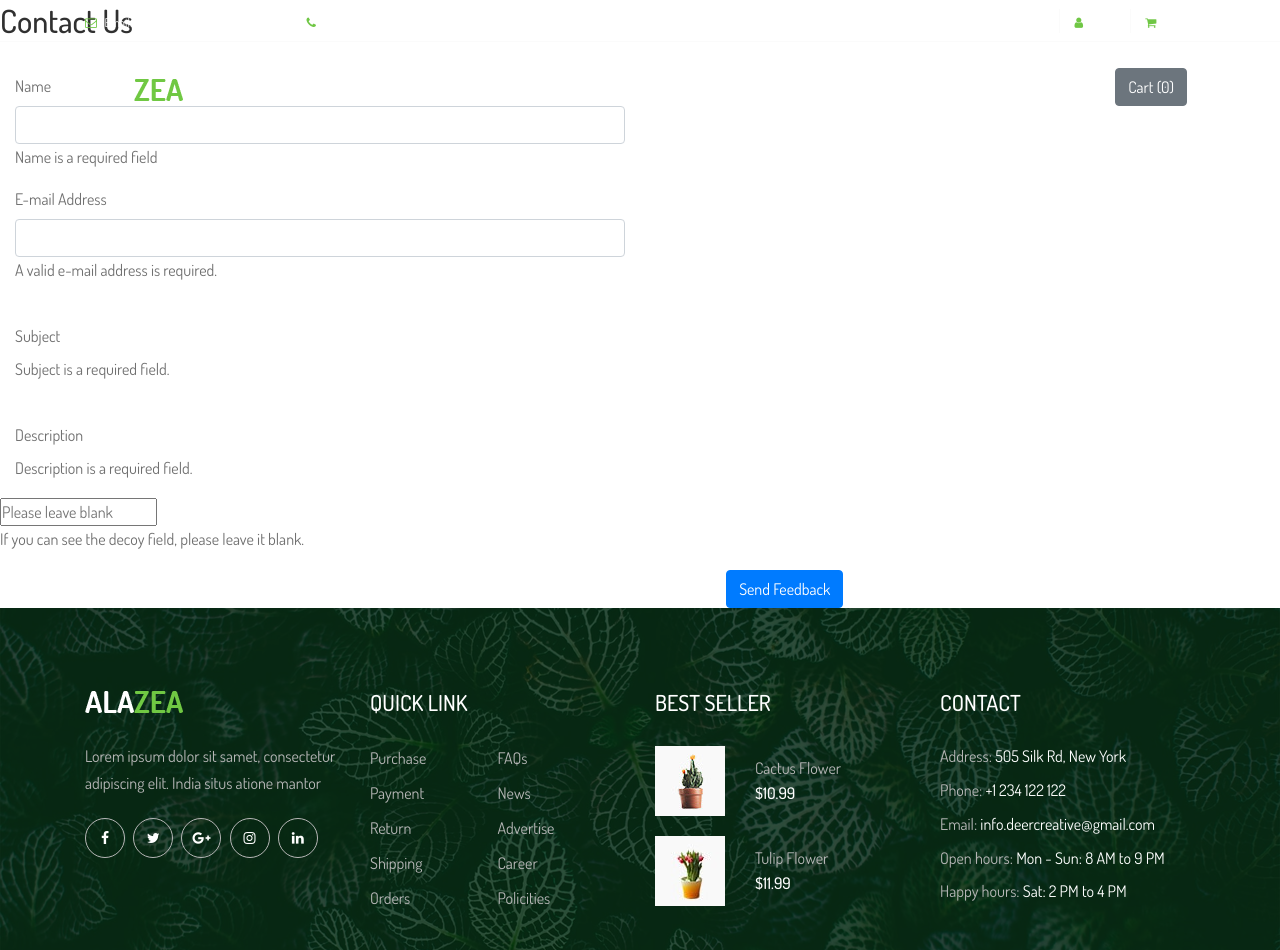
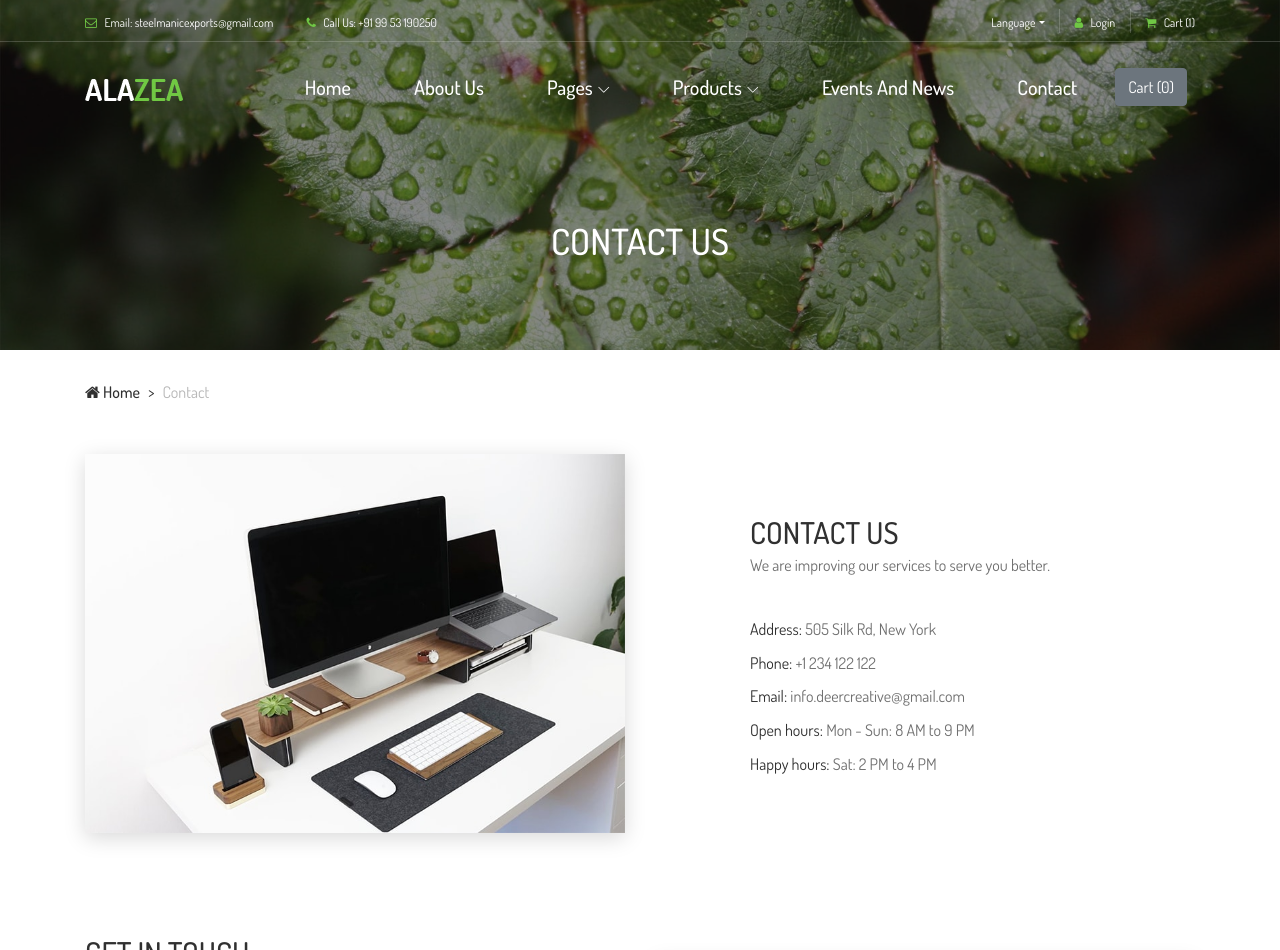
Before and after one commit to anay-jain/SteelManic, a Django app: template mainview/templates/contact.html in a window 1280 px wide. Shown: the top 950 px of the page. Run offline with Django 3.2, Linux system fonts and the light colour scheme; the template is opened without the code that fills it, so the values that code supplies are empty; some libraries are stand-ins or nearby versions; some web fonts are replaced.

Commit message:
created contact model and implemented func

```diff
--- a/mainview/admin.py
+++ b/mainview/admin.py
@@ -1,4 +1,5 @@
 from django.contrib import admin
-from .models import Item
+from .models import Item , Query
 
 admin.site.register(Item)
+admin.site.register(Query)
--- a/mainview/templates/contact.html
+++ b/mainview/templates/contact.html
@@ -1,73 +1,130 @@
-{% extends "base.html" %}
+{% extends 'base.html'  %}
+{% block content %}
+    <!-- ##### Breadcrumb Area Start ##### -->
+    <div class="breadcrumb-area">
+        <!-- Top Breadcrumb Area -->
+        <div class="top-breadcrumb-area bg-img bg-overlay d-flex align-items-center justify-content-center" style="background-image: url(img/bg-img/24.jpg);">
+            <h2>Contact US</h2>
+        </div>
 
-{% block title %}Contact Us{% endblock %}
-
-{% block css %}
-    <style>
-        .form-group .help-block {
-            display: none;
-        }
-        .form-group.has-error .help-block {
-            display: block;
-        }
-        input[name='decoy'],
-        p.decoy {
-            display: none !important;
-        }
-
-    </style>
-{% endblock %}
-
-{% block content %}
-    <div class="contact_us_form">
-        <h2 class="title">Contact Us</h2>
-        <br />
-        <form action="." method="post" name="feedback" class="form-horizontal">{% csrf_token %}
-            <div class="form-group {% if form.name.errors %}has-error{% endif %}">
-                <label for="name" class="col-sm-2 control-label">Name</label>
-                <div class="col-sm-6">
-                    <input type="text" name="name" class="form-control"
-                    value="{% if form.data.name %}{{form.data.name}}{% else %}{{form.initial.name}}{% endif %}" />
-                    <p class="help-block">Name is a required field</p>
+        <div class="container">
+            <div class="row">
+                <div class="col-12">
+                    <nav aria-label="breadcrumb">
+                        <ol class="breadcrumb">
+                            <li class="breadcrumb-item"><a href="#"><i class="fa fa-home"></i> Home</a></li>
+                            <li class="breadcrumb-item active" aria-current="page">Contact</li>
+                        </ol>
+                    </nav>
                 </div>
             </div>
-            <div class="visualclear"></div>
-            <div class="form-group {% if form.email.errors %}has-error{% endif %}">
-                <label for="email" class="col-sm-2 control-label">E-mail Address</label>
-                <div class="col-sm-6">
-                    <input class="form-control" type="text" name="email"
-                     value="{% if form.data.email %}{{form.data.email}}{% else %}{{form.initial.email}}{% endif %}" />
-                    <div class="visualclear"></div>
-                    <p class="help-block">A valid e-mail address is required.</p>
         </div>
     </div>
-            <br />
-            <div class="visualclear"></div>
-            <div class="form-group {% if form.subject.errors %}has-error{% endif %}">
-                <label for="subject"  class="col-sm-2 control-label">Subject</label>
-                <div class="col-sm-6">
-                    {{form.subject}}
-                    <p class="help-block">Subject is a required field.</p>
+    <!-- ##### Breadcrumb Area End ##### -->
+
+    <!-- ##### Contact Area Info Start ##### -->
+    <div class="contact-area-info section-padding-0-100">
+        <div class="container">
+            <div class="row align-items-center justify-content-between">
+                <!-- Contact Thumbnail -->
+                <div class="col-12 col-md-6">
+                    <div class="contact--thumbnail">
+                        <img src="img/bg-img/25.jpg" alt="">
                     </div>
                 </div>
-            <br />
-            <div class="form-group {% if form.description.errors %}has-error{% endif %}">
-                <label for="description" class="col-sm-2 control-label">Description</label>
-                <div class="col-sm-6">
-                    {{form.description}}
-                    <p class="help-block">Description is a required field.</p>
+
+                <div class="col-12 col-md-5">
+                    <!-- Section Heading -->
+                    <div class="section-heading">
+                        <h2>CONTACT US</h2>
+                        <p>We are improving our services to serve you better.</p>
+                    </div>
+                    <!-- Contact Information -->
+                    <div class="contact-information">
+                        <p><span>Address:</span> 505 Silk Rd, New York</p>
+                        <p><span>Phone:</span> +1 234 122 122</p>
+                        <p><span>Email:</span> info.deercreative@gmail.com</p>
+                        <p><span>Open hours:</span> Mon - Sun: 8 AM to 9 PM</p>
+                        <p><span>Happy hours:</span> Sat: 2 PM to 4 PM</p>
                     </div>
                 </div>
-            <div class="form-group {% if form.decoy.errors %}has-error{% endif %}">
-                <input type="text" name="decoy" value="" placeholder="Please leave blank" autofill="off" />
-                <p class="help-block decoy">If you can see the decoy field, please leave it blank.</p>
             </div>
+        </div>
+    </div>
+    <!-- ##### Contact Area Info End ##### -->
 
+    <!-- ##### Contact Area Start ##### -->
+    <section class="contact-area">
+        <div class="container">
+            <div class="row align-items-center justify-content-between">
+                <div class="col-12 col-lg-5">
+                    <!-- Section Heading -->
+                    <div class="section-heading">
+                        <h2>GET IN TOUCH</h2>
+                        <p>Send us a message, we will call back later</p>
+                    </div>
+                    <!-- Contact Form Area -->
+                    <div class="contact-form-area mb-100">
+                        <form action="/contact/" method="post">{% csrf_token%}
+                            <input type="hidden" name="itemjson" id="itemjson">
                             <div class="row">
-                <div class="col-sm-8">
-                    <input class="btn btn-primary pull-right" type="submit" value="Send Feedback"/>
+                                <div class="col-12 col-md-6">
+                                    <div class="form-group">
+                                        <input type="text" name="name" class="form-control" id="contact-name" placeholder="Your Name">
+                                    </div>
+                                </div>
+                                <div class="col-12 col-md-6">
+                                    <div class="form-group">
+                                        <input type="email" name="email" class="form-control" id="contact-email" placeholder="Your Email">
+                                    </div>
+                                </div>
+                                <div class="col-12">
+                                    <div class="form-group">
+                                        <input type="text" name="sub" class="form-control" id="contact-subject" placeholder="Subject">
+                                    </div>
+                                </div>
+                                <div class="col-12">
+                                        <div class="form-group">
+                                            <input type="tel" name="phone" class="form-control" id="contact-phone" placeholder="Enter Mobile ">
+                                        </div>
+                                    </div>
+                                <div class="col-12">
+                                    <div class="form-group">
+                                        <textarea class="form-control" name="message" id="message" cols="30" rows="10" placeholder="Message"></textarea>
+                                    </div>
+                                </div>
+                                <div class="col-12">
+                                    <button type="submit" class="btn alazea-btn mt-15">Send Message</button>
                                 </div>
                             </div>
                         </form>
                     </div>
+                </div>
+
+                <div class="col-12 col-lg-6">
+                    <!-- Google Maps -->
+                    <div class="map-area mb-100">
+                        <iframe src="https://www.google.com/maps/embed?pb=!1m18!1m12!1m3!1d22236.40558254599!2d-118.25292394686001!3d34.057682914027104!2m3!1f0!2f0!3f0!3m2!1i1024!2i768!4f13.1!3m3!1m2!1s0x80c2c75ddc27da13%3A0xe22fdf6f254608f4!2z4Kay4Ka4IOCmj-CmnuCnjeCmnOCnh-CmsuCnh-CmuCwg4KaV4KeN4Kav4Ka-4Kay4Ka_4Kar4KeL4Kaw4KeN4Kao4Ka_4Kav4Ka84Ka-LCDgpq7gpr7gprDgp43gppXgpr_gpqgg4Kav4KeB4KaV4KeN4Kak4Kaw4Ka-4Ka34KeN4Kaf4KeN4Kaw!5e0!3m2!1sbn!2sbd!4v1532328708137" allowfullscreen></iframe>
+                    </div>
+                </div>
+            </div>
+        </div>
+    </section>
+    <!-- ##### Contact Area End ##### -->
     {% endblock %}
+{% block js %}
+<script>
+        if(localStorage.getItem('cart') == null){
+         var cart={};
+
+        }
+        else{
+            cart= JSON.parse(localStorage.getItem('cart'));
+
+        }
+        console.log(cart)
+        $('#itemjson').val(JSON.stringify(cart));
+        localStorage.clear();
+
+</script>
+{% endblock %}
--- a/sm/urls.py
+++ b/sm/urls.py
@@ -23,6 +23,6 @@
     path('mainview/' , include('mainview.urls')),
     path('about/',views.about , name='about'),
     path('shop/' , views.shop , name='shop'),
-    path('contact/',include('contactus.urls')),
+    path('contact/',views.contact ,name="contact" ),
     path('cart/',views.cart , name='cart'),
 ]
```
Also changed, not shown: mainview/models.py (+12 -0 lines), mainview/templates/cart.html (+1 -26 lines), mainview/templates/contactols.html (added, +83 -0 lines), sm/views.py (+14 -1 lines), db.sqlite3, mainview/migrations/0003_query.py (added), mainview/migrations/0004_query_itemjson.py (added). Lines whose indentation alone changed are shown as unchanged.
